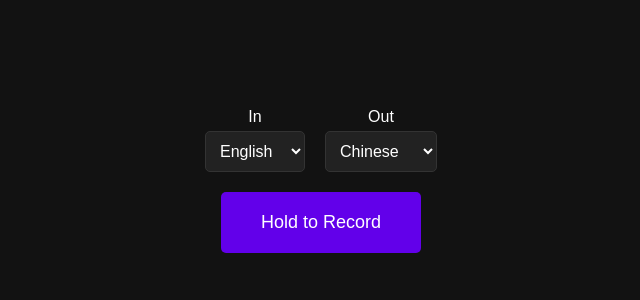
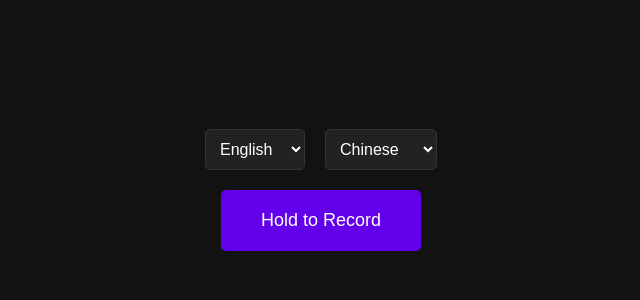
Before and after one commit to Jesse-Lee-Hughes/babel_buddy, a Flask app: page / in a window 1280 px wide. Shown: the part 210-510 px from the top of the page, without its empty margins (319-959 px from the left). Run offline with Flask 3, Linux system fonts and the light colour scheme.

Commit message:
minor interface changes * removed some styling * removed some obvious instructions

```diff
--- a/templates/index.html
+++ b/templates/index.html
@@ -55,7 +55,6 @@
             border-radius: 5px;
             cursor: pointer;
             transition: background-color 0.3s ease;
-            margin-bottom: 20px;
         }
 
         #recordButton:hover {
@@ -88,7 +84,6 @@
 <div class="container">
     <div class="dropdown-container">
         <div>
-            <label for="inputLanguage" class="dropdown-label">In</label>
             <select id="inputLanguage" class="dropdown">
                 <option value="en-US">English</option>
                 <option value="es-ES">Spanish</option>
@@ -97,7 +92,6 @@
             </select>
         </div>
         <div>
-            <label for="outputLanguage" class="dropdown-label">Out</label>
             <select id="outputLanguage" class="dropdown">
                 <option value="yue">Chinese</option>
                 <option value="fr">French</option>
```
Also changed, not shown: other parts of templates/index.html (+0 -3 lines).
